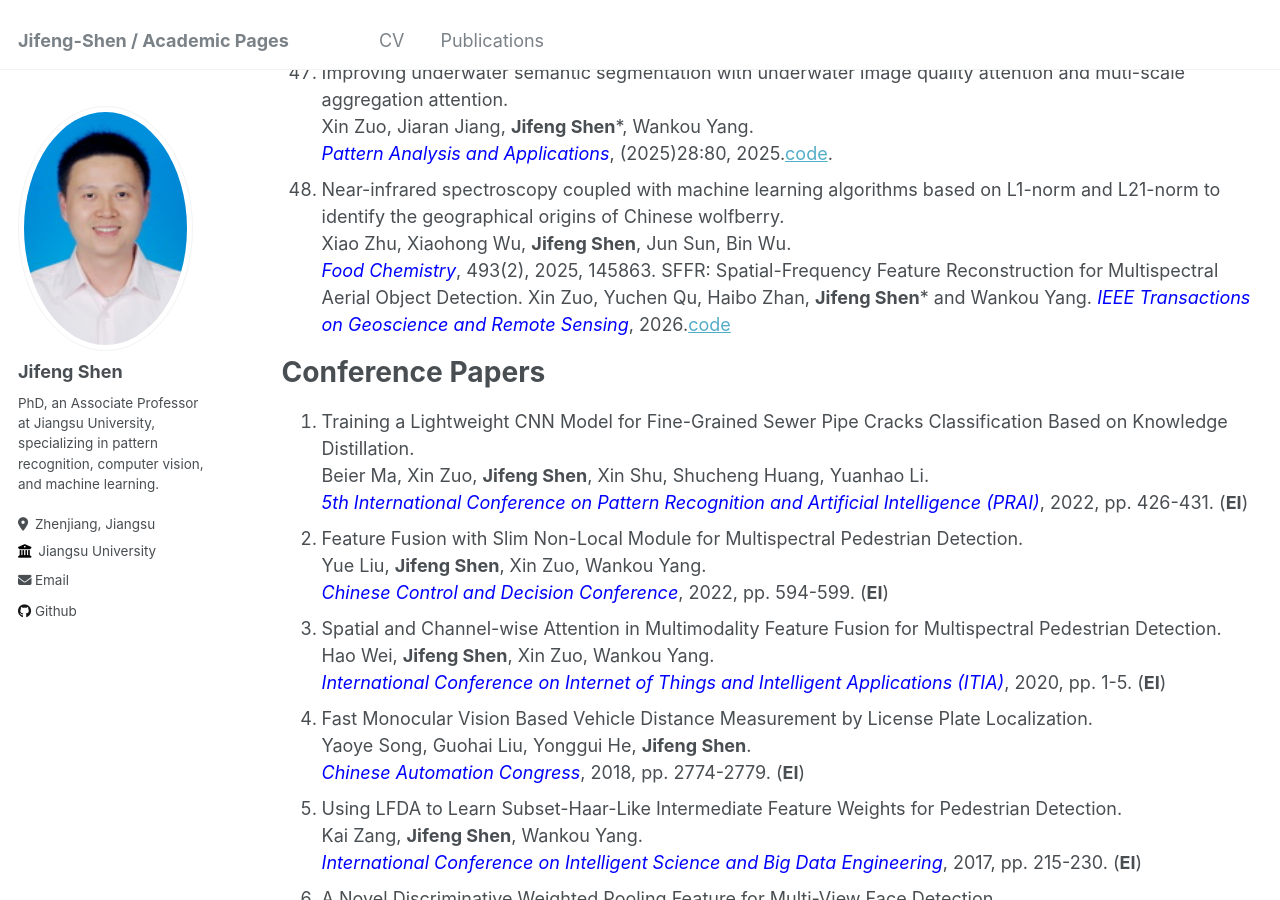
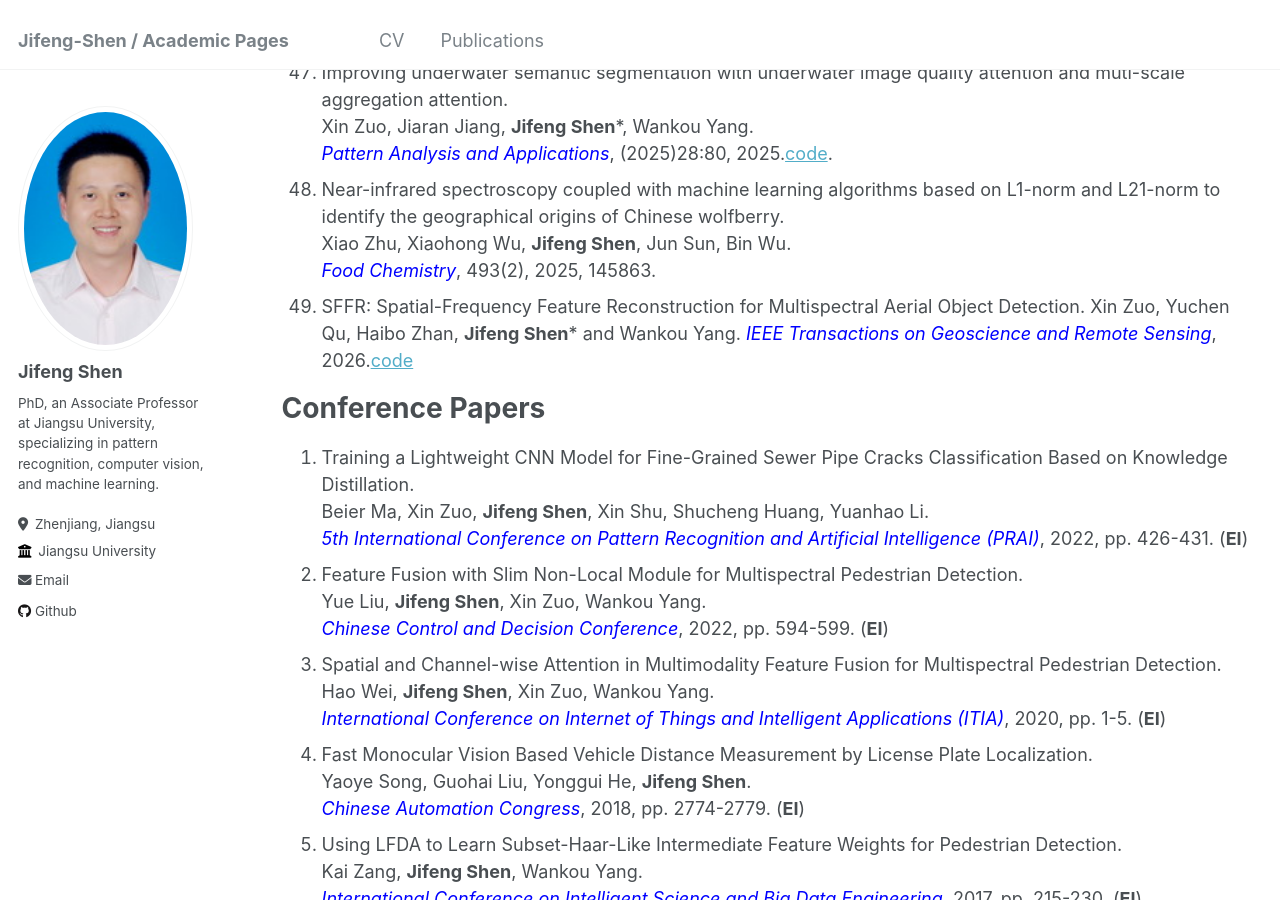
Before and after one commit to jifeng-shen/jifeng-shen.github.io, a Jekyll site: the page built from _pages/publications.md, in a window 1280 px wide and 900 px high, scrolled down 4740 px. Built offline with Jekyll 4.4.1, drawn with Linux system fonts in a browser that asks for light colours; part of the change alters nothing that is shown.

```diff
--- a/_pages/publications.md
+++ b/_pages/publications.md
@@ -157,12 +157,9 @@ author_profile: true
 50. Near-infrared spectroscopy coupled with machine learning algorithms based on L1-norm and L21-norm to identify the geographical origins of Chinese wolfberry.
     Xiao Zhu, Xiaohong Wu, **Jifeng Shen**, Jun Sun, Bin Wu.
     *<font color="blue">Food Chemistry</font>*, 493(2), 2025, 145863.
-    SFFR: Spatial-Frequency Feature Reconstruction for Multispectral Aerial Object Detection.
+51. SFFR: Spatial-Frequency Feature Reconstruction for Multispectral Aerial Object Detection.
     Xin Zuo, Yuchen Qu, Haibo Zhan, **Jifeng Shen**\* and Wankou Yang.
     *<font color="blue">IEEE Transactions on Geoscience and Remote Sensing</font>*, 2026.[code]([https://github.com/qchenyu1027/SFFR])
-
-
-
 
 # Conference Papers
 
```
